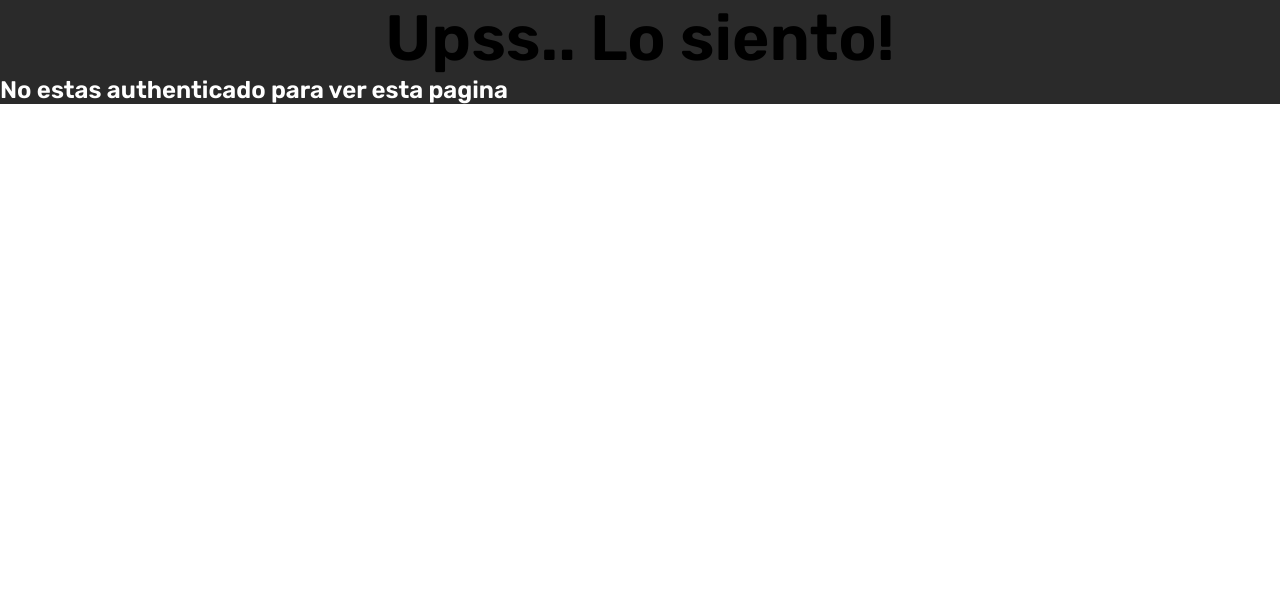
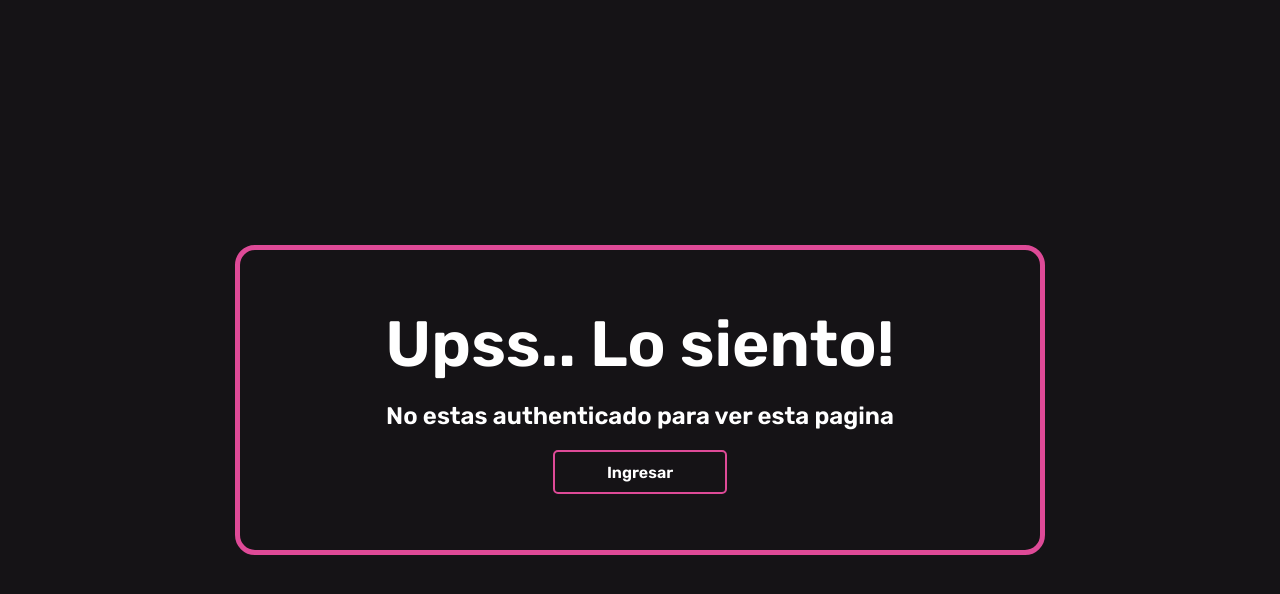
Before and after one commit to Xenock20/Demo-Se-alizaTec, a React (Vite) app in the folder client/: page /home in a window 1280 px wide. Shown: the top 594 px of the page. Built offline with nearby package versions, Linux system fonts and the light colour scheme; no server answers.

Commit message:
Add BlockAuthenticated

```diff
--- a/client/src/components/unAuthenticated/UnAuthenticated.jsx
+++ b/client/src/components/unAuthenticated/UnAuthenticated.jsx
@@ -1,11 +1,32 @@
 import React from "react";
+
+import "./unauthenticated.css";
+import { Link } from "react-router-dom";
 
 const UnAuthenticated = () => {
   return (
-    <div>
-      <h1 style={{ textAlign: "center", color: "black" }}>Upss.. Lo siento!</h1>
+    <div className="pag-box">
+      <div className="pag-box-cont">
+        <h1>Upss.. Lo siento!</h1>
 
-      <h2>No estas authenticado para ver esta pagina</h2>
+        <h2>No estas authenticado para ver esta pagina</h2>
+        <Link
+          className="nav-link"
+          style={{
+            width: "160px",
+            height: "30px",
+            display: "flex",
+            justifyContent: "center",
+            alignItems: "center",
+            borderRadius: "5px",
+
+            padding: "5px",
+          }}
+          to={"/login"}
+        >
+          Ingresar
+        </Link>
+      </div>
     </div>
   );
 };
--- /dev/null
+++ b/client/src/components/unAuthenticated/unauthenticated.css
@@ -0,0 +1,23 @@
+.pag-box{
+    display: flex   ;
+    background-color:#151316;
+    align-items: center;
+    justify-content: center;
+    width: 100%;
+    height: 100vh;
+
+
+}
+
+.pag-box-cont{
+    border: solid #de4a97 5px;
+    border-radius: 20px;
+    display: flex;
+justify-content: center;
+align-items: center;
+flex-direction: column;
+gap: 20px;
+    width: 800px;
+    height: 300px;
+
+}
```
